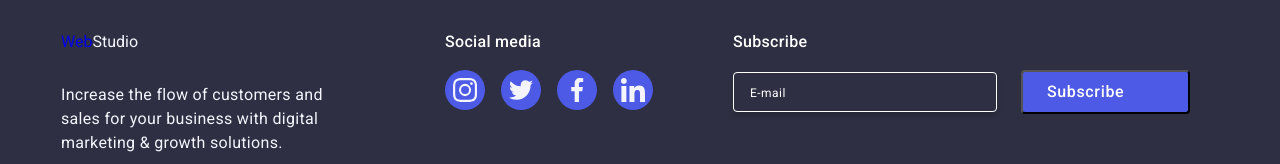
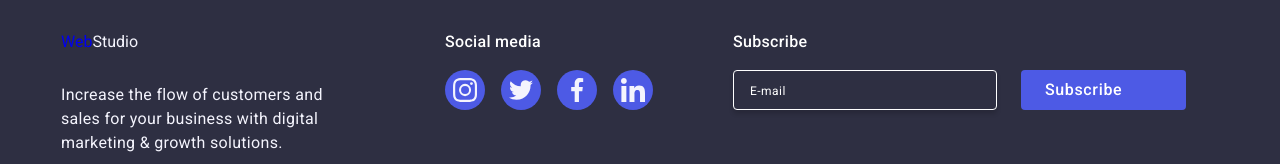
Before and after one commit to Hanna-Chupryna/goit-markup-hw-05, a plain HTML site: page index.html in a window 1280 px wide. Shown: the part 3253-3417 px from the top of the page. Drawn offline with nearby package versions, Linux system fonts and the light colour scheme.

Commit message:
finished-hw-05-03

```diff
--- a/css/styles.css
+++ b/css/styles.css
@@ -506,9 +506,11 @@ img {
 
 .footer-form-btn {
   display: flex;
-  gap: 16px;
   align-items: center;
+  justify-content: center;
   padding: 8px 24px;
+  min-width: 165px;
+  height: 40px;
   color: #fff;
   text-align: center;
   /* Button Text */
@@ -519,6 +521,12 @@ img {
 
   border-radius: 4px;
   background-color: #4d5ae5;
+  cursor: pointer;
+  border: none;
+}
+
+.footer-btn-icon {
+  margin-left: 16px;
 }
 
 /* ========= MODAL WINDOW ========== */
--- a/index.html
+++ b/index.html
@@ -587,12 +587,14 @@
         <div class="footer-subscribe">
           <p class="footer-soc">Subscribe</p>
           <form class="footer-form">
+            <label aria-label="">
               <input
                 type="email"
                 name="footer-email"
                 placeholder="E-mail"
                 class="footer-form-input"
               />
+            </label>
             <button type="submit" class="footer-form-btn">
               Subscribe
               <svg class="footer-btn-icon" width="24" height="24">
```
Lines whose indentation alone changed are shown as unchanged.
